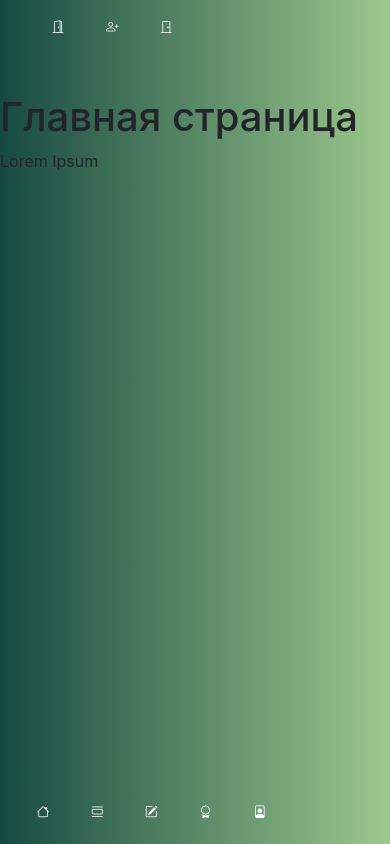
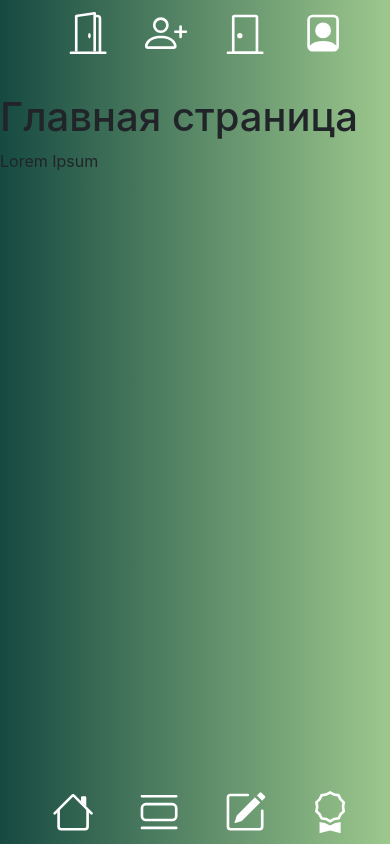
Before and after one commit to ropraname/sharepic, a Django app: page / in a window 390 px wide. Run offline with Django 3.2, Linux system fonts and the light colour scheme; the visitor is signed in with stand-in values (Sample User, id 1); some libraries are stand-ins or nearby versions.

Commit message:
Add navigation bar for mobile devices
Add a navigation bar for mobile devices.
The bar should be divided into two parts: top and bottom, each of the parts
has 4 buttons to go to the corresponding page of the site.
Add styles for this panel: add animation on hover,
center the control panel.

```diff
--- a/main/static/main/css/main.css
+++ b/main/static/main/css/main.css
@@ -56,7 +56,9 @@ body {
   margin-left: 1em;
 }
 
-
+/* .nav-first {
+  background: white;
+} */
 /* Стили для ссылок панели */
 
 .topnav li a,
@@ -76,6 +78,8 @@ body {
 
 
 /* Изменение цвета ссылок при наведении */
+
+
 
 .topnav li a:hover,
 .topnav-auth li a:hover {
@@ -384,16 +388,33 @@ main .features .right .date-block {
     display: none;
   }
   .nav-small-main {
-    height: 6vh;
+    height: 7.5vh;
+    width: auto;
   }
   .nav-small li {
-    height: 6vh;
-    width: auto;
   }
   .nav-center-logo h4 a {
     color: white;
     font-size: 1vh;
     font-weight: bold;
+  }
+  .icon-link {
+    height: 7vh;
+    width: 7vh;
+  }
+  .topnav-icon li a,
+  .topnav-auth-icon li a {
+    text-decoration: none;
+    color: white;
+    transition: opacity 124ms linear, transform 124ms linear;
+  }
+
+  .topnav-icon li a:hover,
+  .topnav-auth-icon li a:hover {
+    color: #164A41;
+    background: white;
+    border-radius: 50%;
+    transform: scale(1.05);
   }
 }
 
--- a/main/templates/main/layout.html
+++ b/main/templates/main/layout.html
@@ -54,26 +54,42 @@
 		</div>
 	</nav>
 
-	<nav class="navbar navbar-expand fixed-bottom nav nav-small nav-small-main">
-		<div class="collapse navbar-collapse" id="navbarSupportedContent container">
-			<div class="collapse navbar-collapse col nav-first row">
-				<ul class="navbar-nav topnav">
-					<li class="nav-item">
-						<a href="{% url 'home' %}" class="nav-link main-text compressing-text " class="active" id="home"><i class="bi bi-house bi-4x"></i></a>
+	<nav class="navbar navbar-expand fixed-bottom nav nav-small nav-small-main ">
+		<div class="collapse navbar-collapse " id="navbarSupportedContent">
+			<div class="collapse navbar-collapse nav-first">
+				<ul class="navbar-nav topnav-icon container">
+					<li class="nav-item col-3">
+						<a href="{% url 'home' %}" class="nav-link main-text compressing-text icon-link" class="active" id="home">
+							<svg width="5vh" height="5vh" viewBox="0 0 16 16" class="bi bi-house" fill="currentColor" xmlns="http://www.w3.org/2000/svg">
+								<path fill-rule="evenodd" d="M2 13.5V7h1v6.5a.5.5 0 0 0 .5.5h9a.5.5 0 0 0 .5-.5V7h1v6.5a1.5 1.5 0 0 1-1.5 1.5h-9A1.5 1.5 0 0 1 2 13.5zm11-11V6l-2-2V2.5a.5.5 0 0 1 .5-.5h1a.5.5 0 0 1 .5.5z"/>
+								<path fill-rule="evenodd" d="M7.293 1.5a1 1 0 0 1 1.414 0l6.647 6.646a.5.5 0 0 1-.708.708L8 2.207 1.354 8.854a.5.5 0 1 1-.708-.708L7.293 1.5z"/>
+							</svg>
+						</a>
+					</li>
+					<li class="nav-item col-3">
+						<a href="{% url 'view_home' %}" class="nav-link main-text compressing-text icon-link" id="lent">
+							<svg width="5vh" height="5vh" viewBox="0 0 16 16" class="bi bi-view-list" fill="currentColor" xmlns="http://www.w3.org/2000/svg">
+  								<path fill-rule="evenodd" d="M3 4.5h10a2 2 0 0 1 2 2v3a2 2 0 0 1-2 2H3a2 2 0 0 1-2-2v-3a2 2 0 0 1 2-2zm0 1a1 1 0 0 0-1 1v3a1 1 0 0 0 1 1h10a1 1 0 0 0 1-1v-3a1 1 0 0 0-1-1H3zM1 2a.5.5 0 0 1 .5-.5h13a.5.5 0 0 1 0 1h-13A.5.5 0 0 1 1 2zm0 12a.5.5 0 0 1 .5-.5h13a.5.5 0 0 1 0 1h-13A.5.5 0 0 1 1 14z"/>
+							</svg>
+						</a>
+					</li>
+					<li class="nav-item col-3">
+						<a href="{% url 'upload' %}" class="nav-link main-text compressing-text icon-link" id="share">
+							<svg width="5vh" height="5vh" viewBox="0 0 16 16" class="bi bi-pencil-square" fill="currentColor" xmlns="http://www.w3.org/2000/svg">
+  								<path d="M15.502 1.94a.5.5 0 0 1 0 .706L14.459 3.69l-2-2L13.502.646a.5.5 0 0 1 .707 0l1.293 1.293zm-1.75 2.456l-2-2L4.939 9.21a.5.5 0 0 0-.121.196l-.805 2.414a.25.25 0 0 0 .316.316l2.414-.805a.5.5 0 0 0 .196-.12l6.813-6.814z"/>
+  								<path fill-rule="evenodd" d="M1 13.5A1.5 1.5 0 0 0 2.5 15h11a1.5 1.5 0 0 0 1.5-1.5v-6a.5.5 0 0 0-1 0v6a.5.5 0 0 1-.5.5h-11a.5.5 0 0 1-.5-.5v-11a.5.5 0 0 1 .5-.5H9a.5.5 0 0 0 0-1H2.5A1.5 1.5 0 0 0 1 2.5v11z"/>
+							</svg>
+						</a>
+					</li>
+					<li class="nav-item col-3">
+						<a href="{% url 'view_scoreboard' %}" class="nav-link main-text compressing-text icon-link" id="scoreboard">
+							<svg width="5vh" height="5vh" viewBox="0 0 16 16" class="bi bi-award" fill="currentColor" xmlns="http://www.w3.org/2000/svg">
+  								<path fill-rule="evenodd" d="M9.669.864L8 0 6.331.864l-1.858.282-.842 1.68-1.337 1.32L2.6 6l-.306 1.854 1.337 1.32.842 1.68 1.858.282L8 12l1.669-.864 1.858-.282.842-1.68 1.337-1.32L13.4 6l.306-1.854-1.337-1.32-.842-1.68L9.669.864zm1.196 1.193l-1.51-.229L8 1.126l-1.355.702-1.51.229-.684 1.365-1.086 1.072L3.614 6l-.25 1.506 1.087 1.072.684 1.365 1.51.229L8 10.874l1.356-.702 1.509-.229.684-1.365 1.086-1.072L12.387 6l.248-1.506-1.086-1.072-.684-1.365z"/>
+  								<path d="M4 11.794V16l4-1 4 1v-4.206l-2.018.306L8 13.126 6.018 12.1 4 11.794z"/>
+							</svg>
+						</a>
+					</li>
 
-					</li>
-					<li class="nav-item">
-						<a href="{% url 'view_home' %}" class="nav-link main-text compressing-text" id="lent"><i class="bi bi-view-list"></i></a>
-					</li>
-					<li class="nav-item">
-						<a href="{% url 'upload' %}" class="nav-link main-text compressing-text" id="share"><i class="bi bi-pencil-square"></i></a>
-					</li>
-					<li class="nav-item">
-						<a href="{% url 'view_scoreboard' %}" class="nav-link main-text compressing-text" id="scoreboard"><i class="bi bi-award"></i></a>
-					</li>
-					<li class="nav-item">
-						<a href="{% url 'view_profile' %}" class="nav-link main-text compressing-text" id="profile"><i class="bi bi-file-person"></i></a>
-					</li>
 				</ul>
 			</div>
 		</div>
@@ -82,15 +98,42 @@
 	<nav class="navbar navbar-expand fixed-top nav nav-small nav-small-auth">
 		<div class="collapse navbar-collapse " id="navbarSupportedContent">
 			<div class="collapse navbar-collapse col-sm-12 col-md-12 center-block nav-second">
-				<ul class="navbar-nav mr-4 topnav-auth">
-					<li class="nav-item">
-						<a href="{% url 'login' %}" class="nav-link main-text compressing-text" id="login" class="auth"><i class="bi bi-door-open"></i></a>
+				<ul class="navbar-nav topnav-auth-icon container">
+					<li class="nav-item col-3">
+						<a href="{% url 'login' %}" class="nav-link main-text compressing-text icon-link" id="login" class="auth">
+							<svg width="5vh" height="5vh" viewBox="0 0 16 16" class="bi bi-door-open" fill="currentColor" xmlns="http://www.w3.org/2000/svg">
+	  							<path fill-rule="evenodd" d="M1 15.5a.5.5 0 0 1 .5-.5h13a.5.5 0 0 1 0 1h-13a.5.5 0 0 1-.5-.5zM11.5 2H11V1h.5A1.5 1.5 0 0 1 13 2.5V15h-1V2.5a.5.5 0 0 0-.5-.5z"/>
+	  							<path fill-rule="evenodd" d="M10.828.122A.5.5 0 0 1 11 .5V15h-1V1.077l-6 .857V15H3V1.5a.5.5 0 0 1 .43-.495l7-1a.5.5 0 0 1 .398.117z"/>
+	  							<path d="M8 9c0 .552.224 1 .5 1s.5-.448.5-1-.224-1-.5-1-.5.448-.5 1z"/>
+							</svg>
+						</a>
 					</li>
-					<li class="nav-item">
-						<a href="{% url 'registr' %}" class="nav-link main-text compressing-text" id="registr" class="auth"><i class="bi bi-person-plus"></i></a>
+					<li class="nav-item col-3">
+						<a href="{% url 'registr' %}" class="nav-link main-text compressing-text icon-link" id="registr" class="auth">
+							<svg width="5vh" height="5vh" viewBox="0 0 16 16" class="bi bi-person-plus" fill="currentColor" xmlns="http://www.w3.org/2000/svg">
+	  							<path fill-rule="evenodd" d="M11 14s1 0 1-1-1-4-6-4-6 3-6 4 1 1 1 1h10zm-9.995-.944v-.002.002zM1.022 13h9.956a.274.274 0 0 0 .014-.002l.008-.002c-.001-.246-.154-.986-.832-1.664C9.516 10.68 8.289 10 6 10c-2.29 0-3.516.68-4.168 1.332-.678.678-.83 1.418-.832 1.664a1.05 1.05 0 0 0 .022.004zm9.974.056v-.002.002zM6 7a2 2 0 1 0 0-4 2 2 0 0 0 0 4zm3-2a3 3 0 1 1-6 0 3 3 0 0 1 6 0zm4.5 0a.5.5 0 0 1 .5.5v2a.5.5 0 0 1-.5.5h-2a.5.5 0 0 1 0-1H13V5.5a.5.5 0 0 1 .5-.5z"/>
+	  							<path fill-rule="evenodd" d="M13 7.5a.5.5 0 0 1 .5-.5h2a.5.5 0 0 1 0 1H14v1.5a.5.5 0 0 1-1 0v-2z"/>
+							</svg>
+						</a>
 					</li>
-					<li class="nav-item">
-						<a href="{% url 'logout' %}" class="nav-link main-text compressing-text" id="logout" class="auth"><i class="bi bi-door-closed"></i></a>
+					<li class="nav-item col-3">
+						<a href="{% url 'logout' %}" class="nav-link main-text compressing-text icon-link" id="logout" class="auth">
+							<svg width="5vh" height="5vh" viewBox="0 0 16 16" class="bi bi-door-closed" fill="currentColor" xmlns="http://www.w3.org/2000/svg">
+  								<path fill-rule="evenodd" d="M3 2a1 1 0 0 1 1-1h8a1 1 0 0 1 1 1v13a1 1 0 0 1-1 1H4a1 1 0 0 1-1-1V2zm1 0v13h8V2H4z"/>
+  								<path d="M7 9a1 1 0 1 1-2 0 1 1 0 0 1 2 0z"/>
+  								<path fill-rule="evenodd" d="M1 15.5a.5.5 0 0 1 .5-.5h13a.5.5 0 0 1 0 1h-13a.5.5 0 0 1-.5-.5z"/>
+							</svg>
+						</a>
+					</li>
+
+					<li class="nav-item col-3">
+						<a href="{% url 'view_profile' %}" class="nav-link main-text compressing-text text-center icon-link" id="profile">
+							<svg width="5vh" height="5vh" viewBox="0 0 16 16" class="bi bi-file-person" fill="currentColor" xmlns="http://www.w3.org/2000/svg">
+  								<path fill-rule="evenodd" d="M4 1h8a2 2 0 0 1 2 2v10a2 2 0 0 1-2 2H4a2 2 0 0 1-2-2V3a2 2 0 0 1 2-2zm0 1a1 1 0 0 0-1 1v10a1 1 0 0 0 1 1h8a1 1 0 0 0 1-1V3a1 1 0 0 0-1-1H4z"/>
+  								<path d="M13.784 14c-.497-1.27-1.988-3-5.784-3s-5.287 1.73-5.784 3h11.568z"/>
+  								<path fill-rule="evenodd" d="M8 10a3 3 0 1 0 0-6 3 3 0 0 0 0 6z"/>
+							</svg>
+						</a>
 					</li>
 				</ul>
 			</div>
```
